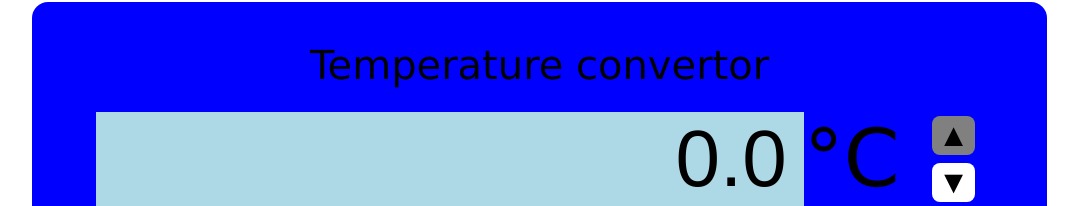
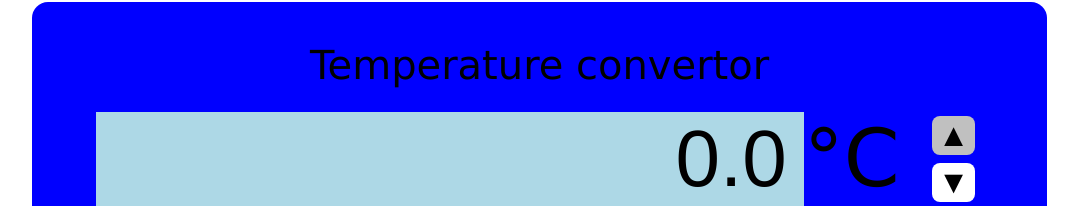
Before and after one commit to EdwardKinley/Temperature-convertor, a plain HTML site: page index.html in a window 1280 px wide. In both pictures the pointer is over the button 1055 px from the left and 229 px from the top of the page. Shown: the part 94-300 px from the top of the page, without its empty margins (102-1180 px from the left). Drawn offline with Linux system fonts and the light colour scheme.

Commit message:
tidies up (removes comments etc.)

```diff
--- a/main.css
+++ b/main.css
@@ -13,7 +13,6 @@ body {
   background-color: blue;
   padding: 5vh 5vw;
   border-radius: 2vh;
-  /* height: 100%; */
 }
 
 .title {
@@ -26,20 +25,7 @@ body {
   flex-direction: column;
   justify-content: center;
   font-size: 10vh;
-  /* text-align: left; */
 }
-
-/* .celsius {
-  background-color: red;
-}
-
-.farenheit {
-  background-color: gold;
-}
-
-.kelvin {
-  background-color: green;
-} */
 
 .equals {
   margin-left: 2vw;
@@ -80,17 +66,15 @@ button {
 }
 
 .options {
-  /* height: 5vh; */
   text-align: center;
   display: flex;
   flex-direction: row;
   justify-content: center;
-  /* justify-content: flex-start; */
   align-items: center;
   margin-top: 0.5vh;
   margin-bottom: 2vh;
 }
 
 button:hover {
-  background-color: grey;
+  background-color: silver;
 }
```
Also changed, not shown: index.html (+0 -2 lines), js/temperature.js (+0 -57 lines).
